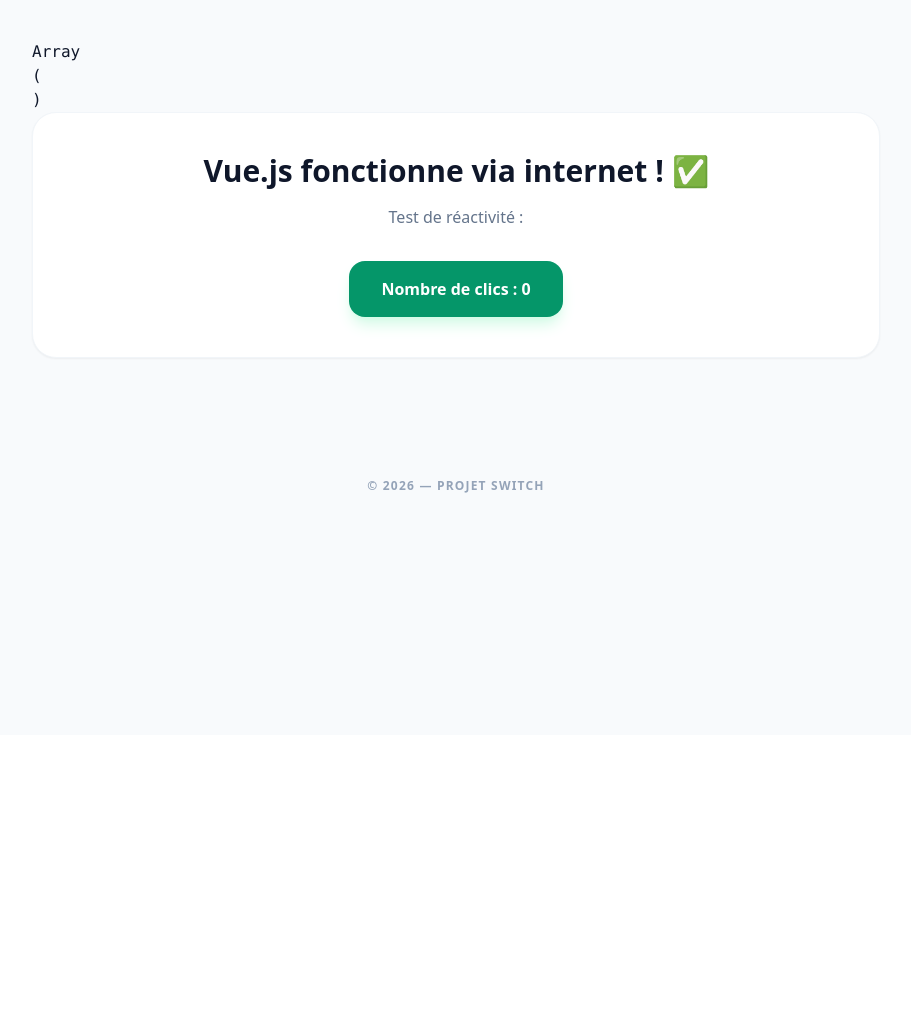
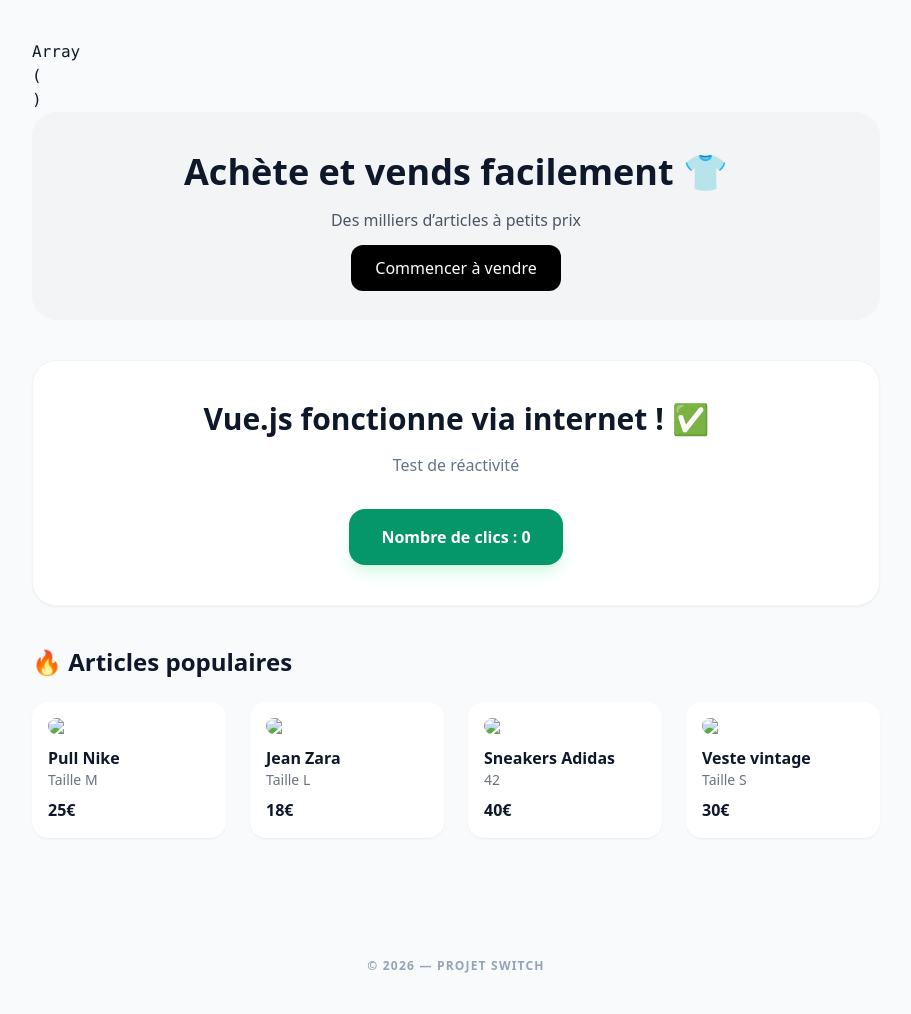
Before and after one commit to FlorianMeganck/Switch, a PHP site: page / in a window 1280 px wide. Shown: the part 65-1079 px from the top of the page, without its empty margins (184-1095 px from the left). Before the commit the page ends 558 px from the top, so only its background shows below. Run offline with PHP 8.4, Linux system fonts and the light colour scheme; some libraries are stand-ins or nearby versions.

Commit message:
page d'accueil modif

```diff
--- a/index.php
+++ b/index.php
@@ -1,13 +1,65 @@
 <?php include 'includes/header.php'; ?>
 <pre><?php session_start(); print_r($_SESSION); ?></pre>
 
-<div class="bg-white p-10 rounded-3xl shadow-sm border border-slate-100 text-center">
+<!-- HERO / BANNIÈRE -->
+<section class="bg-gray-100 p-10 rounded-3xl text-center mb-10">
+    <h1 class="text-4xl font-bold mb-4">Achète et vends facilement 👕</h1>
+    <p class="text-gray-600 mb-6">Des milliers d’articles à petits prix</p>
+    <a href="ajout_produit.php" class="bg-black text-white px-6 py-3 rounded-xl">
+        Commencer à vendre
+    </a>
+</section>
+
+<!-- TON BOUTON (INTOUCHABLE) -->
+<div class="bg-white p-10 rounded-3xl shadow-sm border border-slate-100 text-center mb-10">
     <h2 class="text-3xl font-black mb-4">{{ message }}</h2>
+    <p class="text-slate-500 mb-8">Test de réactivité</p>
 
-    <p class="text-slate-500 mb-8">Test de réactivité :</p>
-
-    <button @click="compteur++" class="bg-emerald-600 text-white px-8 py-4 rounded-2xl font-black hover:bg-emerald-700 transition shadow-lg shadow-emerald-100">
+    <button @click="compteur++"
+        class="bg-emerald-600 text-white px-8 py-4 rounded-2xl font-black hover:bg-emerald-700 transition shadow-lg shadow-emerald-100">
         Nombre de clics : {{ compteur }}
     </button>
 </div>
+
+<!-- SECTION PRODUITS -->
+<section>
+    <h2 class="text-2xl font-bold mb-6">🔥 Articles populaires</h2>
+
+    <div class="grid grid-cols-1 md:grid-cols-3 lg:grid-cols-4 gap-6">
+
+        <!-- PRODUIT 1 -->
+        <div class="bg-white rounded-2xl shadow-sm p-4 hover:shadow-md transition">
+            <img src="https://via.placeholder.com/300" class="rounded-xl mb-3">
+            <h3 class="font-semibold">Pull Nike</h3>
+            <p class="text-gray-500 text-sm">Taille M</p>
+            <p class="font-bold mt-2">25€</p>
+        </div>
+
+        <!-- PRODUIT 2 -->
+        <div class="bg-white rounded-2xl shadow-sm p-4 hover:shadow-md transition">
+            <img src="https://via.placeholder.com/300" class="rounded-xl mb-3">
+            <h3 class="font-semibold">Jean Zara</h3>
+            <p class="text-gray-500 text-sm">Taille L</p>
+            <p class="font-bold mt-2">18€</p>
+        </div>
+
+        <!-- PRODUIT 3 -->
+        <div class="bg-white rounded-2xl shadow-sm p-4 hover:shadow-md transition">
+            <img src="https://via.placeholder.com/300" class="rounded-xl mb-3">
+            <h3 class="font-semibold">Sneakers Adidas</h3>
+            <p class="text-gray-500 text-sm">42</p>
+            <p class="font-bold mt-2">40€</p>
+        </div>
+
+        <!-- PRODUIT 4 -->
+        <div class="bg-white rounded-2xl shadow-sm p-4 hover:shadow-md transition">
+            <img src="https://via.placeholder.com/300" class="rounded-xl mb-3">
+            <h3 class="font-semibold">Veste vintage</h3>
+            <p class="text-gray-500 text-sm">Taille S</p>
+            <p class="font-bold mt-2">30€</p>
+        </div>
+
+    </div>
+</section>
+
 <?php include 'includes/footer.php'; ?>
```
